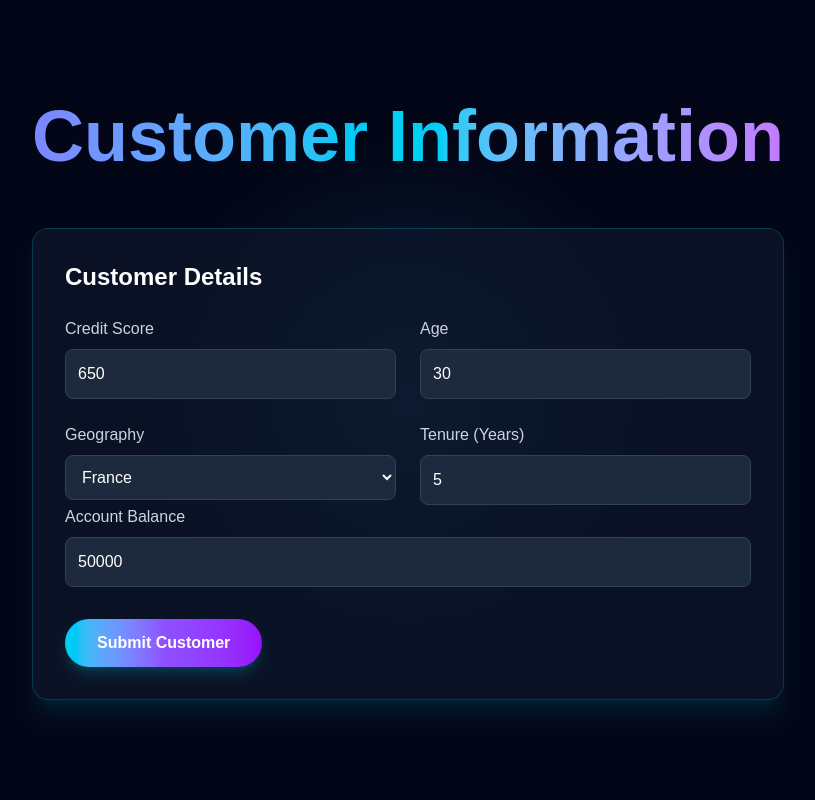
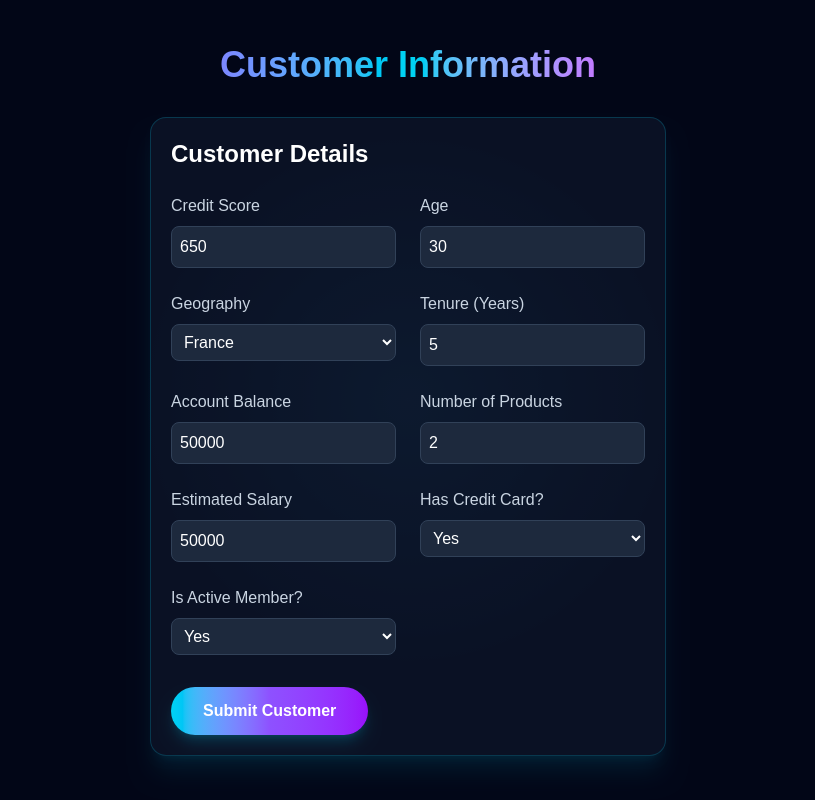
Before and after one commit to Emy-gold/customer-churn-prediction-model, a React (Vite) app in the folder frontend/: page / in a window 1280 px wide. Both pictures are taken after a click on the button "Predict Churn". Shown: the whole page, without its empty margins (232-1047 px from the left). Built offline with nearby package versions, Linux system fonts and the light colour scheme.

Commit message:
adjust some sizes for meduim screen

```diff
--- a/frontend/src/App.css
+++ b/frontend/src/App.css
@@ -12,7 +12,12 @@
 #root {
     width: 100%;
     min-height: 100%;
+    margin: 0;
     font-family: Arial, Helvetica, sans-serif;
+}
+
+body {
+  overflow-x: hidden;
 }
 /* Dynamic background reacting to mouse*/
 .bg-mesh {
--- a/frontend/src/App.tsx
+++ b/frontend/src/App.tsx
@@ -3,7 +3,7 @@ import "./App.css"
 
 function App() {
 
-  return <div className="h-screen min-w-full m-0 w-full flex flex-col items-center justify-center bg-mesh transition-colors">
+  return <div className="min-h-screen min-w-screen m-0 w-full flex flex-col items-center justify-center bg-mesh transition-colors">
     <CustomerForm onSubmit={function (): void {
       throw new Error("Function not implemented.");
     }}
--- a/frontend/src/containers/Customer.tsx
+++ b/frontend/src/containers/Customer.tsx
@@ -32,18 +32,18 @@ function CustomerForm({ onSubmit }: CustomerFormProps) {
       }}
     >
       <div className="flex flex-col justify-center items-center p-4">
-        <h1 className="text-5xl md:text-6xl lg:text-7xl font-bold bg-gradient-to-r from-indigo-400 via-cyan-400 to-purple-400 bg-clip-text text-transparent pb-6 relative">
+        <h1 className="text-3xl md:text-4xl lg:text-4xl font-bold bg-gradient-to-r from-indigo-400 via-cyan-400 to-purple-400 bg-clip-text text-transparent pb-6 relative">
           Customer Information
         </h1>
 
         {/* Customer form appears after clicking the button */}
         {showForm && (
-          <div className="w-full max-w-3xl mt-8 p-8 rounded-2xl bg-slate-900/70 border border-cyan-400/20 shadow-xl shadow-cyan-500/10">
-            <h2 className="text-2xl font-bold text-white mb-6">
+          <div className="w-full max-w-3xl mt-4 lg:mt-2 p-5 rounded-2xl bg-slate-900/70 border border-cyan-400/20 shadow-xl shadow-cyan-500/10">
+            <h2 className="text-2xl font-bold text-white mb-4 lg:mb-6">
               Customer Details
             </h2>
 
-            <div className="grid grid-cols-1 md:grid-cols-2 gap-6">
+            <div className="grid grid-cols-1 md:grid-cols-2 gap-6 mt-0">
               {/* Credit Score */}
               <div className="flex flex-col gap-2">
                 <label className="text-slate-300" htmlFor="CreditScore">
@@ -62,7 +62,7 @@ function CustomerForm({ onSubmit }: CustomerFormProps) {
                       CreditScore: Number(e.target.value),
                     })
                   }
-                  className="p-3 rounded-lg bg-slate-800 border border-slate-700 text-white focus:outline-none focus:border-cyan-400"
+                  className="p-3 lg:p-2 rounded-lg bg-slate-800 border border-slate-700 text-white focus:outline-none focus:border-cyan-400"
                 />
               </div>
 
@@ -83,7 +83,7 @@ function CustomerForm({ onSubmit }: CustomerFormProps) {
                       Age: Number(e.target.value),
                     })
                   }
-                  className="p-3 rounded-lg bg-slate-800 border border-slate-700 text-white focus:outline-none focus:border-cyan-400"
+                  className="p-3 lg:p-2 rounded-lg bg-slate-800 border border-slate-700 text-white focus:outline-none focus:border-cyan-400"
                 />
               </div>
 
@@ -102,7 +102,7 @@ function CustomerForm({ onSubmit }: CustomerFormProps) {
                     Geography: e.target.value as CustomerData["Geography"],
                   })
                 }
-                  className="p-3 rounded-lg bg-slate-800 border border-slate-700 text-white focus:outline-none focus:border-cyan-400"
+                className="p-3 lg:p-2 rounded-lg bg-slate-800 border border-slate-700 text-white focus:outline-none focus:border-cyan-400"
               >
                 <option value="France">France</option>
                 <option value="Germany">Germany</option>
@@ -128,11 +128,9 @@ function CustomerForm({ onSubmit }: CustomerFormProps) {
                     Tenure: Number(e.target.value),
                   })
                 }
-                  className="p-3 rounded-lg bg-slate-800 border border-slate-700 text-white focus:outline-none focus:border-cyan-400"
+                className="p-3 lg:p-2 rounded-lg bg-slate-800 border border-slate-700 text-white focus:outline-none focus:border-cyan-400"
               />
             </div>
-            </div>
-
             {/* Balance */}
             <div className="flex flex-col gap-2">
               <label className="text-slate-300" htmlFor="Balance">
@@ -151,9 +149,96 @@ function CustomerForm({ onSubmit }: CustomerFormProps) {
                     Balance: Number(e.target.value),
                   })
                 }
-                className="p-3 rounded-lg bg-slate-800 border border-slate-700 text-white focus:outline-none focus:border-cyan-400"
+                className="p-3 lg:p-2 rounded-lg bg-slate-800 border border-slate-700 text-white focus:outline-none focus:border-cyan-400"/>
+            </div>
+            {/* Number of Products */}
+              <div className="flex flex-col gap-2">
+                <label className="text-slate-300" htmlFor="NumOfProducts">
+                  Number of Products
+                </label>
+
+                <input
+                  id="NumOfProducts"
+                  type="number"
+                  min="1"
+                  max="4"
+                  step="1"
+                  value={formData.NumOfProducts}
+                  onChange={(e) =>
+                    setFormData({
+                      ...formData,
+                      NumOfProducts: Number(e.target.value),
+                    })
+                  }
+                  className="p-3 lg:p-2 rounded-lg bg-slate-800 border border-slate-700 text-white focus:outline-none focus:border-cyan-400"
                 />
               </div>
+              {/* Estimated Salary */}
+              <div className="flex flex-col gap-2">
+                <label className="text-slate-300" htmlFor="EstimatedSalary">
+                  Estimated Salary
+                </label>
+
+                <input
+                  id="EstimatedSalary"
+                  type="number"
+                  min="0"
+                  step="0.01"
+                  value={formData.EstimatedSalary}
+                  onChange={(e) =>
+                    setFormData({
+                      ...formData,
+                      EstimatedSalary: Number(e.target.value),
+                    })
+                  }
+                  className="p-3 lg:p-2 rounded-lg bg-slate-800 border border-slate-700 text-white focus:outline-none focus:border-cyan-400"
+                />
+              </div>
+              {/* Has Credit Card */}
+              <div className="flex flex-col gap-2">
+                <label className="text-slate-300" htmlFor="HasCrCard">
+                  Has Credit Card?
+                </label>
+
+                <select
+                  id="HasCrCard"
+                  value={formData.HasCrCard}
+                  onChange={(e) =>
+                    setFormData({
+                      ...formData,
+                      HasCrCard: Number(e.target.value),
+                    })
+                  }
+                  className="p-3 lg:p-2 rounded-lg bg-slate-800 border border-slate-700 text-white focus:outline-none focus:border-cyan-400"
+                >
+                  <option value="1">Yes</option>
+                  <option value="0">No</option>
+                </select>
+              </div>
+              {/* Is Active Member */}
+              <div className="flex flex-col gap-2">
+                <label className="text-slate-300" htmlFor="IsActiveMember">
+                  Is Active Member?
+                </label>
+
+                <select
+                  id="IsActiveMember"
+                  value={formData.IsActiveMember}
+                  onChange={(e) =>
+                    setFormData({
+                      ...formData,
+                      IsActiveMember: Number(e.target.value),
+                    })
+                  }
+                  className="p-3 lg:p-2 rounded-lg bg-slate-800 border border-slate-700 text-white focus:outline-none focus:border-cyan-400"
+                >
+                  <option value="1">Yes</option>
+                  <option value="0">No</option>
+                </select>
+              </div>
+          </div>
+
+
             {/* Submit button */}
             <button
               type="submit"
```
Lines whose indentation alone changed are shown as unchanged.
